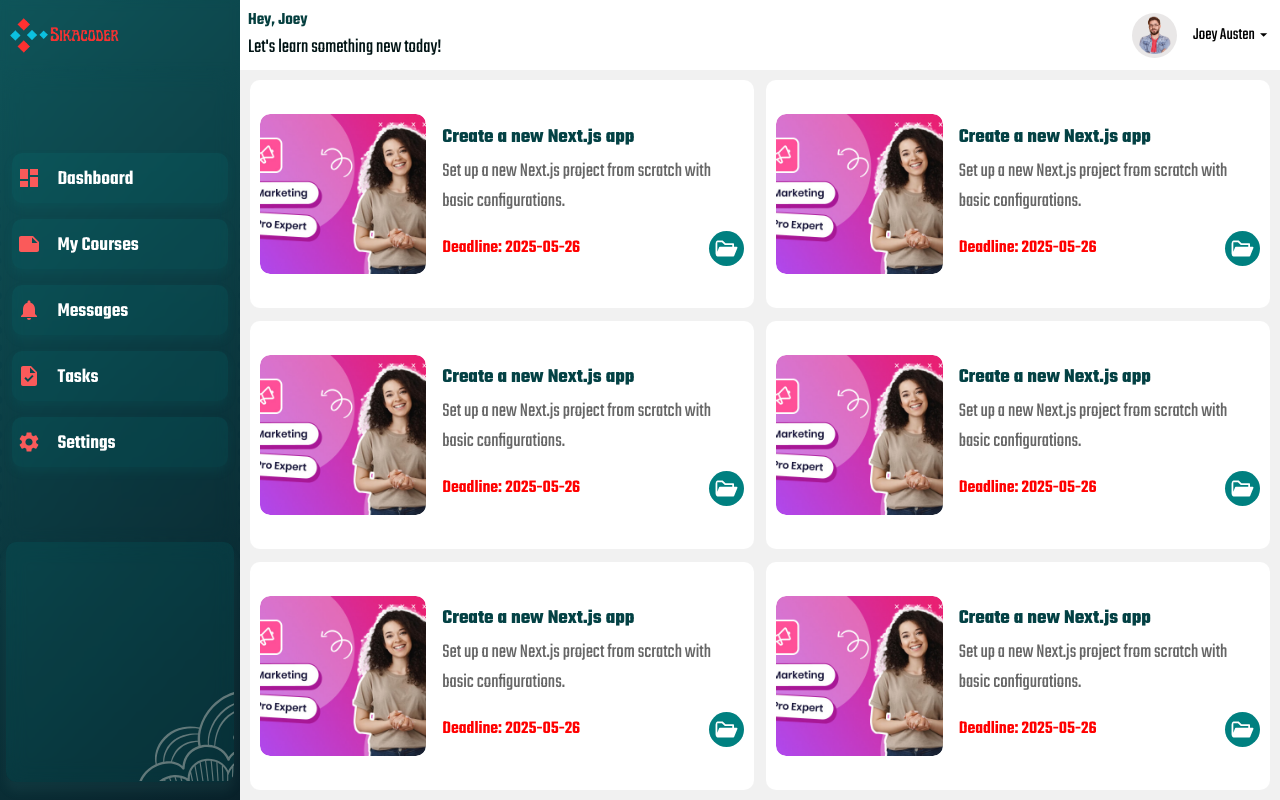
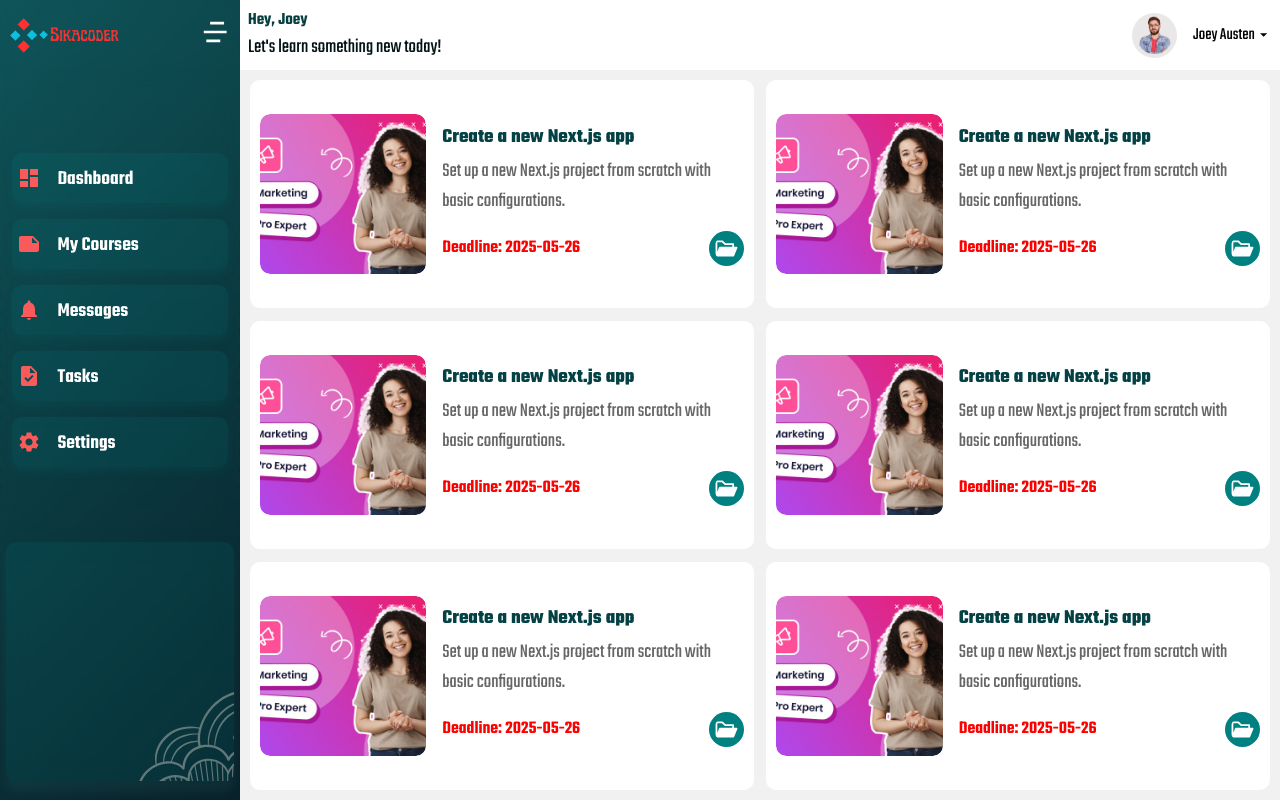
Before and after one commit to Kwarto/sikacoder, a React (Vite) app: page /overview in a window 1280 px wide. Built offline with nearby package versions, Linux system fonts and the light colour scheme.

Commit message:
Updated dash responsiveness

```diff
--- a/src/components/Overview/Overview.jsx
+++ b/src/components/Overview/Overview.jsx
@@ -29,9 +29,9 @@ const MainOverviewContainer = styled.section`
  position: absolute;
  top: 0;
  left: 15rem;
- @media screen and (max-width: 430px) {
-left: 0;
-width: 100%;
+ @media screen and (max-width: 912px) {
+  left: 0;
+  width: 100%;
  }
 `
 const OverviewAreaContainer = styled.article`
--- a/src/components/SideBar/SideBar.jsx
+++ b/src/components/SideBar/SideBar.jsx
@@ -3,6 +3,7 @@ import styled from "styled-components";
 import logoImg from "../../assets/images/sc-logo.png";
 import layerImg from "../../assets/images/bg_dots.svg";
 import corImg from "../../assets/images/end_shape02.svg";
+import { RiMenu4Fill } from "react-icons/ri";
 import {
   MdDashboard,
   MdNote,
@@ -16,12 +17,16 @@ const SideBar = ({
   setShowNotice,
   setShowTasks,
   setShowSettings,
-  showSideBar
+  showSideBar,
+  setShowSideBar
 }) => {
   return (
-    <SideBarContainer className={showSideBar ? 'show' : 'hide'}>
+    <SideBarContainer className={showSideBar ? 'active' : ''}>
       <LogoWrap>
         <img src={logoImg} alt="sikacoder-logo" />
+      <div className="bars" onClick={() => {setShowSideBar(false)}}>
+        <RiMenu4Fill />
+     </div>
       </LogoWrap>
       <SideMenuWrapper>
         <div
@@ -32,6 +37,7 @@ const SideBar = ({
             setShowNotice(false);
             setShowTasks(false);
             setShowSettings(false);
+            setShowSideBar(false);
           }}
         >
           <MdDashboard />
@@ -45,6 +51,7 @@ const SideBar = ({
             setShowNotice(false);
             setShowTasks(false);
             setShowSettings(false);
+            setShowSideBar(false);
           }}
         >
           <MdNote />
@@ -58,6 +65,7 @@ const SideBar = ({
             setShowNotice(true);
             setShowTasks(false);
             setShowSettings(false);
+            setShowSideBar(false);
           }}
         >
           <MdNotifications />
@@ -71,6 +79,7 @@ const SideBar = ({
             setShowNotice(false);
             setShowTasks(true);
             setShowSettings(false);
+            setShowSideBar(false);
           }}
         >
           <MdTask />
@@ -84,6 +93,7 @@ const SideBar = ({
             setShowNotice(false);
             setShowTasks(false);
             setShowSettings(true);
+            setShowSideBar(false);
           }}
         >
           <MdSettings />
@@ -111,23 +121,54 @@ const SideBarContainer = styled.aside`
   background-position: center;
   background-size: cover;
   overflow: hidden;
-  @media screen and (max-width: 430px) {
+  transition: left 0.3s ease-in-out;
+
+  @media screen and (max-width: 912px) {
+    background: linear-gradient(
+      135deg,
+      rgba(1, 41, 44, 0.973),
+      rgba(0, 25, 34, 0.966)
+    ),
+    url(${layerImg});
+    position: absolute;
+    z-index: 100;
+    width: 15rem;
+    left: -80rem;
+    padding-top: 5px;
+  }
+   @media screen and (max-width: 430px) {
+    background: linear-gradient(
+      135deg,
+      rgba(1, 41, 44, 0.973),
+      rgba(0, 25, 34, 0.966)
+    ),
+    url(${layerImg});
     position: absolute;
     z-index: 100;
     width: 100%;
     left: -35rem;
+    padding-top: 5px;
   }
-`;
+  `;
 const LogoWrap = styled.div`
   width: 100%;
   height: 70px;
   display: flex;
   align-items: center;
-  justify-content: flex-start;
+  justify-content: space-between;
   backdrop-filter: blur(5px);
+  overflow: hidden;
   cursor: pointer;
   img {
     width: 50%;
+  }
+  .bars{
+    font-size: 1.9rem;
+    font-weight: 600;
+    padding: 10px;
+    color: #fff;
+    cursor: pointer;
+    transform: translateY(.3rem);
   }
 `;
 const SideMenuWrapper = styled.div`
--- a/src/components/TopNav/TopNav.jsx
+++ b/src/components/TopNav/TopNav.jsx
@@ -74,7 +74,7 @@ const TopNavContainerWrapper = styled.nav`
         }
     }
   }
-  @media screen and (max-width: 430px) {
+  @media screen and (max-width: 912px) {
     .left{
       display: none;
     }
--- a/src/pages/overview/Overview.jsx
+++ b/src/pages/overview/Overview.jsx
@@ -18,6 +18,7 @@ const Overview = () => {
         setShowTasks={setShowTasks}
         showSettings={showSettings}
         showSideBar={showSideBar}
+        setShowSideBar={setShowSideBar}
       />
       <Over
         showDash={showDash}
@@ -35,7 +36,9 @@ const OverviewContainerWrapper = styled.main`
   max-width: 100%;
   min-height: 100vh;
   position: relative;
-
+  .active{
+    left: 0;
+  }
 `;
 
 export default Overview;
```
